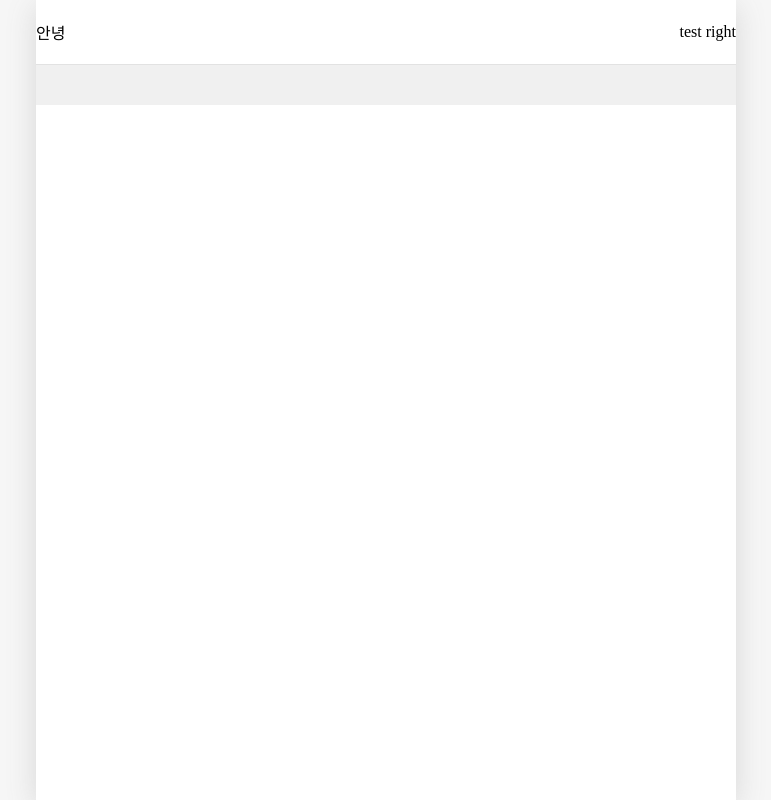
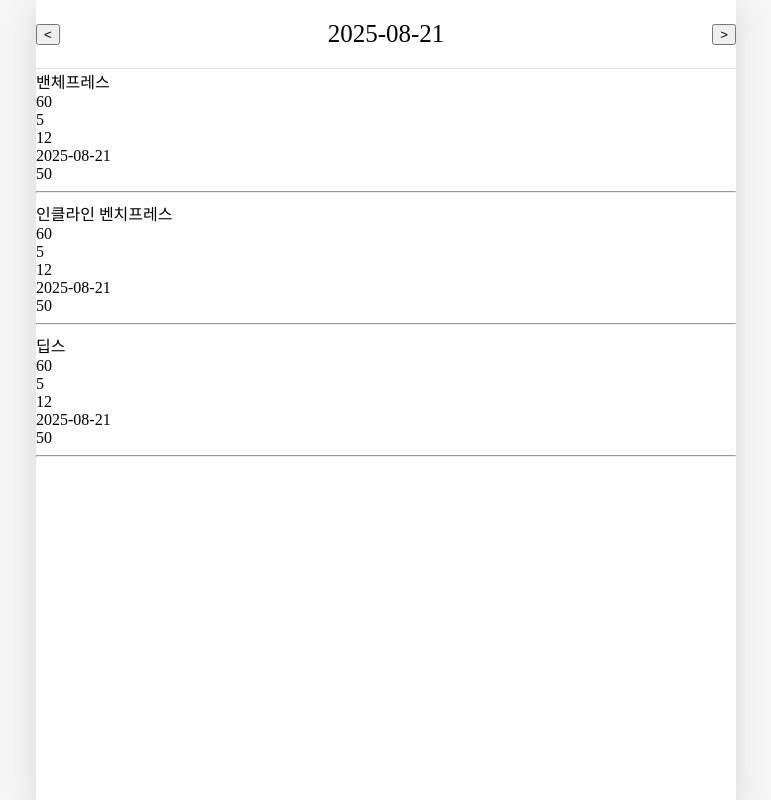
Before and after one commit to kingjaesung/react-fitness-project, a React (Create React App) app in the folder fitness/: page / in a window 1280 px wide. Shown: the whole page, without its empty margins (254-1025 px from the left). Built offline with nearby package versions, Linux system fonts and the light colour scheme.

Commit message:
메인 페이지 구성, 데이터 전달 가능

```diff
--- a/fitness/src/App.js
+++ b/fitness/src/App.js
@@ -109,7 +109,7 @@ function App() {
   };
 
   return (
-    <DiaryStateContext.Provider value={dataa}>
+    <DiaryStateContext.Provider value={data}>
       <DiaryDispatchContext.Provider
         value={{
           onCreate,
@@ -118,10 +118,10 @@ function App() {
       >
         <div>
           <Routes>
-            <Route path="/" element={<Home />} />
-            <Route path="/New/:no" element={<New />} />
-            <Route path="/Edit" element={<Edit />} />
-            <Route path="/exercise" element={<Exercise />} />
+            <Route path="/" element={<Home date={formattedDate}/>} />
+            <Route path="/New" element={<New />} />
+            <Route path="/Edit/:no" element={<Edit />} />
+            <Route path="/exercise/:no" element={<Exercise />} />
           </Routes>
         </div>
       </DiaryDispatchContext.Provider>
--- a/fitness/src/component/FitnessList.js
+++ b/fitness/src/component/FitnessList.js
@@ -1,10 +1,23 @@
 import "./Fitness.css";
+import { useNavigate } from "react-router-dom";
 
-const FitnessList = ({ title, no }) => {
+const FitnessList = ({value}) => {
+  const navigate = useNavigate();
+
+  const onClick = () => {
+    navigate(`/exercise/${value.no}`);
+  }
 
   return (
-    <div className={["list_main fitnessList"].join(" ")}>
-
+    <div onClick={onClick}>
+      <div>
+        {value.title}<br />
+        {value.weight}<br />
+        {value.set}<br />
+        {value.count}<br />
+        {value.date}<br />
+        {value.calorie}<br />
+      </div><hr />
     </div>
   );
 };
--- a/fitness/src/component/Header.js
+++ b/fitness/src/component/Header.js
@@ -1,6 +1,6 @@
 import './Header.css';
 
-const Header = ({title, left}) => {
+const Header = ({title, left, right}) => {
     return(
         <div className='Header'>
             <div className='header_left'>
@@ -12,7 +12,7 @@ const Header = ({title, left}) => {
             </div>
 
             <div className='header_right'>
-                test right
+                {right}
             </div>
         </div>
     );
--- a/fitness/src/component/Update.js
+++ b/fitness/src/component/Update.js
@@ -1,7 +1,12 @@
 import Header from "./Header";
 import Button from "./Button";
+import { useState } from "react";
 
 const Update = ({data}) => {
+    const onClick = () =>{
+        //submit();
+    }
+
     return (
         <div className="update">
             <Header />
@@ -28,7 +33,7 @@ const Update = ({data}) => {
                     <input type="text" class="kall"></input>
                 </div>
             </div>
-            <Button text="수정하기" type="default"/>
+            <Button text="수정하기" type="default" onClick={onClick}/>
         </div>
     );
 };
--- a/fitness/src/page/Home.js
+++ b/fitness/src/page/Home.js
@@ -1,17 +1,22 @@
-
 import Header from '../component/Header'
 import FitnessList from '../component/FitnessList'
+import Button from '../component/Button'
+import { useContext } from 'react'
+import { DiaryStateContext } from '../App'
 
-const Home = ({dataa}) => {
-
-
+const Home = ({date}) => {
+    const data = useContext(DiaryStateContext);
 
     return (
         <div>
-            <Header left={"안녕"}/>
-            <FitnessList data={dataa} />
-            {dataa}
-
+            <Header
+                title={date}
+                left={<Button type="default" text="<"/>}
+                right={<Button type="default"text=">"/>}
+            />
+            {data.map((it) =>(
+                <FitnessList key={it.no} value={it}/>
+            ))}
         </div>
     )
 }
```
